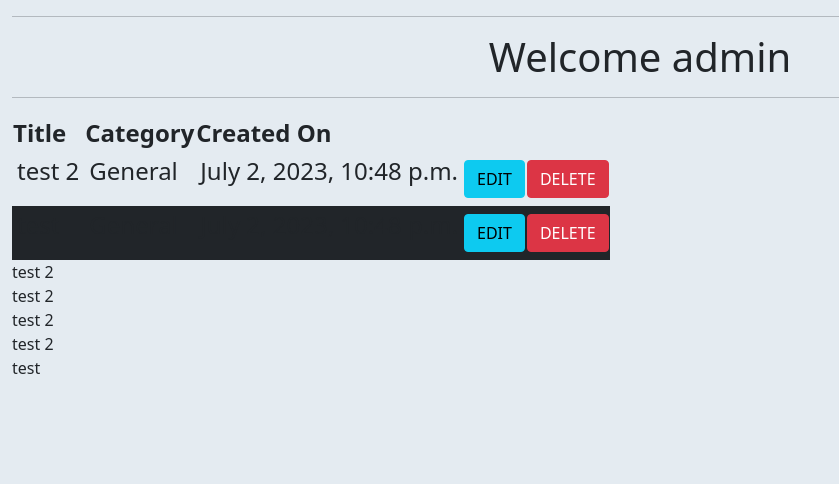
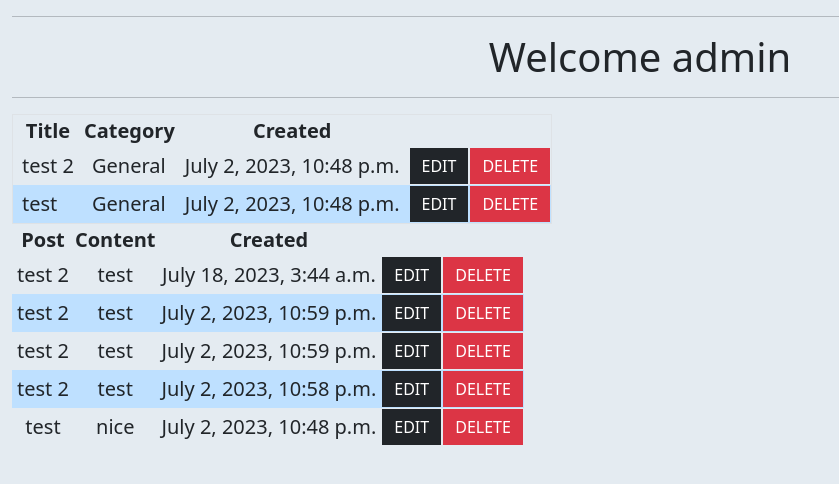
Before and after one commit to Enquil/rtr_v5, a Django app: page /profile/ in a window 1280 px wide. Shown: the part 68-552 px from the top of the page, without its empty margins (0-839 px from the left). Run offline with Django 3.2, Linux system fonts and the light colour scheme; a user stored in the database is signed in; data comes from the database, SQL or seed files in the repository; some libraries are stand-ins or nearby versions.

Commit message:
styled post and comment tables

```diff
--- a/profiles/templates/profiles/profile.html
+++ b/profiles/templates/profiles/profile.html
@@ -13,19 +13,19 @@
 
         <div class="row">
             <div class="col-12">
-                <table>
-                    <tr>
-                        <th class="fs-4">Title</th>
-                        <th class="fs-4">Category</th>
-                        <th class="fs-4">Created On</th>
+                <table class="border">
+                    <tr class="text-center">
+                        <th class="fs-5">Title</th>
+                        <th class="fs-5">Category</th>
+                        <th class="fs-5">Created</th>
                     </tr>
                     {% for post in posts %}
-                        <tr {% if forloop.counter|divisibleby:2 %} class="bg-dark" {% endif %}>
-                            <td><p class="fs-4 mx-1">{{ post.title }}</p></td>
-                            <td><p class="fs-4 mx-1">{{ post.category|title }}</p></td>
-                            <td><p class="fs-4 mx-1">{{ post.created_on }}</p></td>
-                            <td><a class="btn btn-info" href="{% url 'edit_post' post.slug %}">EDIT</a></td>
-                            <td><a class="btn btn-danger" href="{% url 'edit_post' post.slug %}">DELETE</a></td>
+                        <tr {% if forloop.counter|divisibleby:2 %} style="background-color: #bee0ff;" {% endif %}>
+                            <td><span class="fs-5 mx-2">{{ post.title }}</span></td>
+                            <td><span class="fs-5 mx-2">{{ post.category|title }}</span></td>
+                            <td><span class="fs-5 mx-2">{{ post.created_on }}</span></td>
+                            <td><a class="btn btn-dark border-0 rounded-0" href="{% url 'edit_post' post.slug %}">EDIT</a></td>
+                            <td><a class="btn btn-danger border-0 rounded-0" href="{% url 'edit_post' post.slug %}">DELETE</a></td>
                         </tr>
                     {% endfor %}
                 </table>
@@ -34,13 +34,22 @@
 
         <div class="row">
             <div class="col-12">
-                {% for comment in comments %}
-                <div class="row">
-                    <div class="col-12">
-                        {{ comment.post }}
-                    </div>
-                </div>
-                {% endfor %}
+                <table>
+                    <tr class="text-center">
+                        <th><span class="fs-5">Post</span></th>
+                        <th><span class="fs-5">Content</span></th>
+                        <th><span class="fs-5">Created</span></th>
+                    </tr>
+                    {% for comment in comments %}
+                        <tr {% if forloop.counter|divisibleby:2 %} style="background-color: #bee0ff;" {% endif %}>
+                            <td class="text-center"><span class="fs-5 mx-1">{{ comment.post }}</span></td>
+                            <td class="text-center"><span class="fs-5 mx-1">{{ comment.body }}</span></td>
+                            <td class="text-center"><span class="fs-5 mx-1">{{ comment.created_on }}</span></td>
+                            <td class="text-center"><a class="btn btn-dark border-0 rounded-0" href="">EDIT</a></td>
+                            <td class="text-center"><a class="btn btn-danger border-0 rounded-0" href="">DELETE</a></td>
+                        </tr>
+                    {% endfor %}
+                </table>
             </div>
         </div>
     </div>
```
